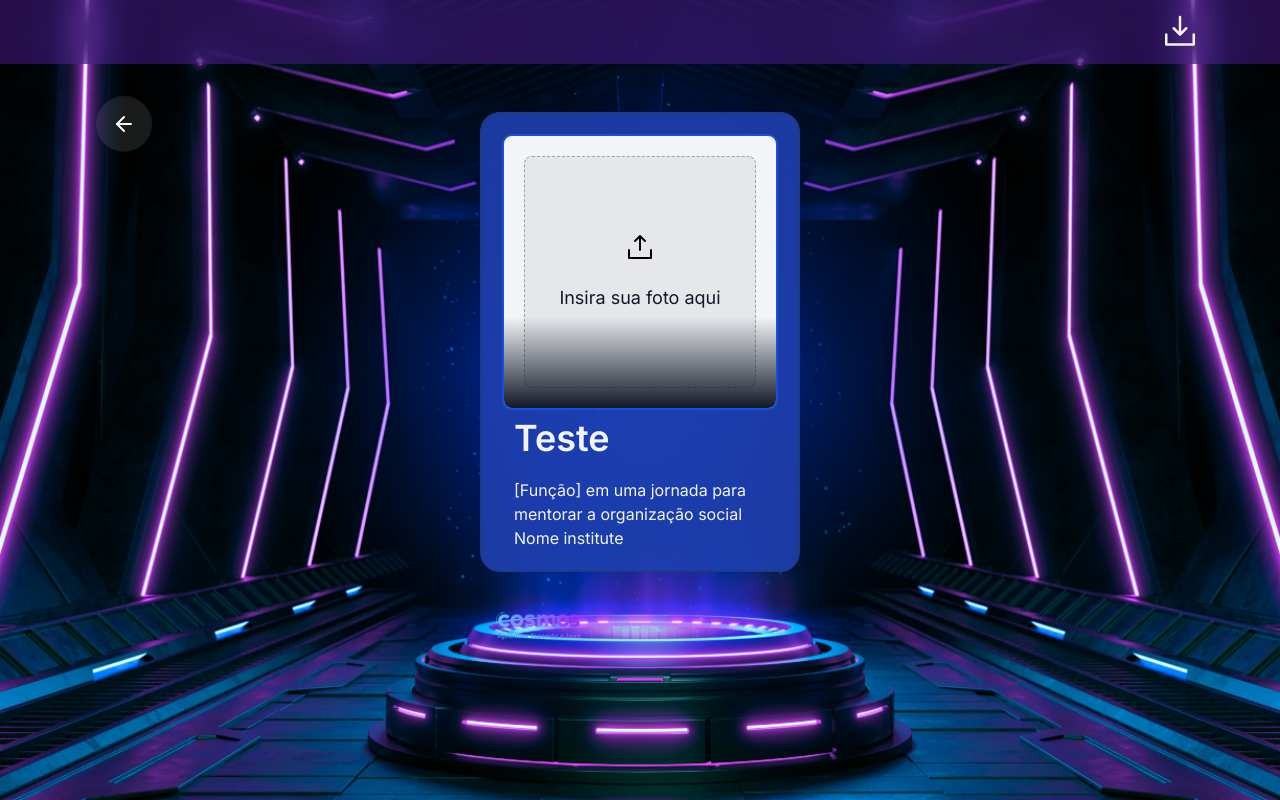
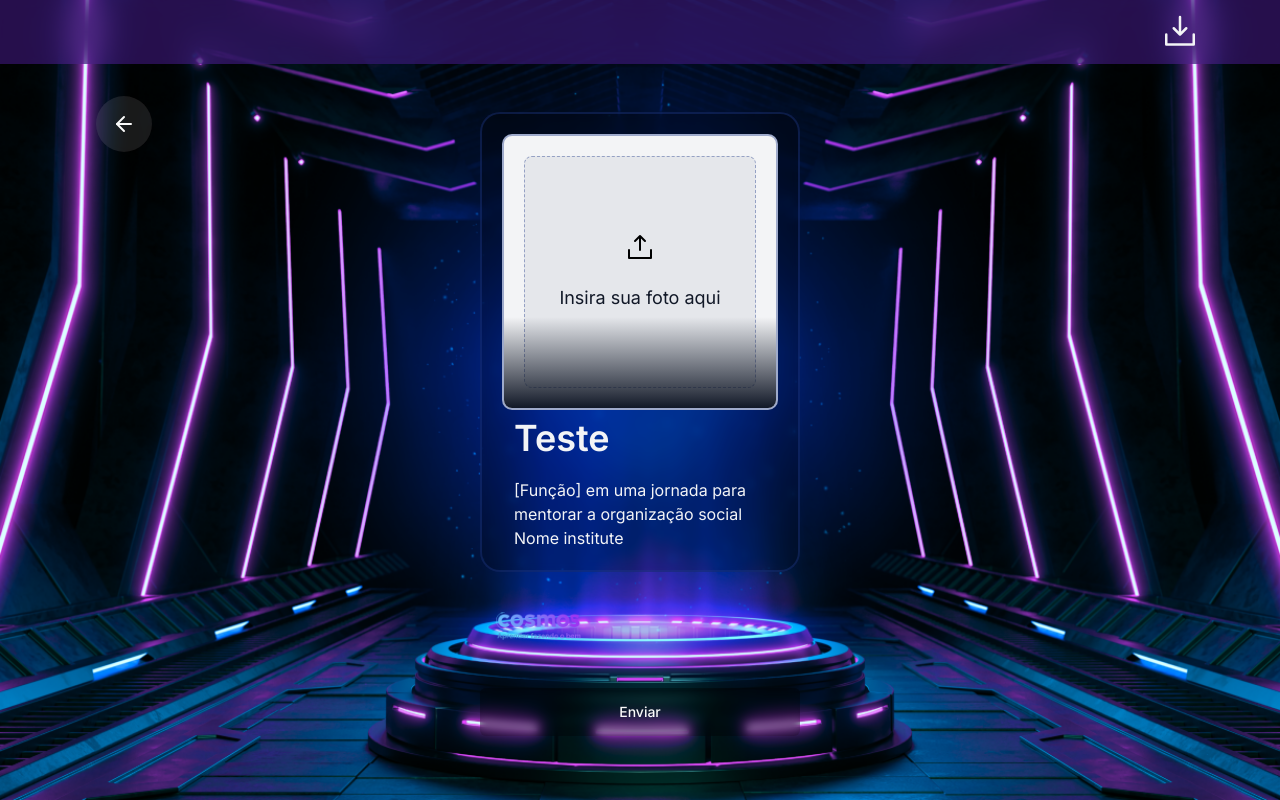
Before and after one commit to cosmossocialtime/cosmos-institute, a Next.js app: page /onboarding/institutions in a window 1280 px wide. Built offline with nearby package versions, Linux system fonts and the light colour scheme; no server answers; sample sign-in values are in the browser's storage.

Commit message:
:up: finish page institutions

```diff
--- a/src/app/(protected-routes)/onboarding/institutions/page.tsx
+++ b/src/app/(protected-routes)/onboarding/institutions/page.tsx
@@ -1,8 +1,10 @@
+/* eslint-disable @typescript-eslint/no-non-null-assertion */
 'use client'
 import { ButtonBackRotues } from '@/components/ButtonBackRoutes'
 import { DialogCrop } from '@/components/Crop/DialogCrop'
 import SettingCropArea from '@/components/Crop/SettingCropArea'
 import UploadImage from '@/components/Crop/UploadImage'
+import { Button } from '@/components/ui/button'
 import { Camera, DownloadSimple, UploadSimple } from '@phosphor-icons/react'
 import html2canvas from 'html2canvas'
 import Image from 'next/image'
@@ -48,9 +50,9 @@ export default function Institutions() {
       </header>
 
       <div className="card flex min-h-screen min-w-[1080px] flex-col items-center gap-5 bg-backgroundInstitutions bg-cover bg-center py-28">
-        <div className="w-80 rounded-[20px] border-2 border-solid border-blue-900 bg-blue-800/90 p-5">
+        <div className="w-80 rounded-[20px] border-2 border-solid border-blue-900/40 bg-black/20 p-5 backdrop-blur-sm">
           <UploadImage updateImgSrc={receiveImg}>
-            <div className="relative aspect-square w-full cursor-pointer overflow-hidden rounded-[10px] border-2 border-solid border-blue-700 bg-gray-100">
+            <div className="relative aspect-square w-full cursor-pointer overflow-hidden rounded-[10px] border-2 border-solid border-blue-900/40 bg-gray-100">
               {profilePhoto ? (
                 <>
                   <Image
@@ -66,7 +68,7 @@ export default function Institutions() {
                   </div>
                 </>
               ) : (
-                <div className="absolute inset-0 m-5 flex flex-col items-center justify-center gap-5 rounded-lg border border-dashed border-gray-400 bg-gray-200">
+                <div className="absolute inset-0 m-5 flex flex-col items-center justify-center gap-5 rounded-lg border border-dashed border-blue-900/40 bg-gray-200">
                   <UploadSimple size={32} />
                   <span className="text-lg text-gray-900">
                     Insira sua foto aqui
@@ -115,6 +117,9 @@ export default function Institutions() {
           />
         </div>
       </div>
+      <Button className="absolute bottom-10 left-1/2 w-full max-w-xs -translate-x-1/2 -translate-y-1/2 bg-black/30 py-6 backdrop-blur-sm transition-all duration-200">
+        Enviar
+      </Button>
     </div>
   )
 }
--- a/src/app/(protected-routes)/onboarding/org-star/layout.tsx
+++ b/src/app/(protected-routes)/onboarding/org-star/layout.tsx
@@ -5,11 +5,7 @@ export const metadata: Metadata = {
   title: 'Estrela da organização',
 }
 
-export default async function PrivateRoutes({
-  children,
-}: {
-  children: ReactNode
-}) {
+export default async function OrgStar({ children }: { children: ReactNode }) {
   return (
     <html lang="pt-BR">
       <body>{children}</body>
--- a/src/app/(protected-routes)/onboarding/org-star/page.tsx
+++ b/src/app/(protected-routes)/onboarding/org-star/page.tsx
@@ -33,7 +33,7 @@ export default function OrgStar() {
             </p>
           </div>
           <Dialog.Dialog>
-            <Dialog.DialogTrigger className="rounded-lg bg-[#7C7C7C14]/10 p-10 text-zinc-50 backdrop-blur-sm transition-all duration-300 hover:bg-[#7C7C7C14]/20 hover:backdrop-blur-none">
+            <Dialog.DialogTrigger className="rounded-lg border-l border-t border-violet-500 bg-[#7C7C7C14]/10 p-10 text-zinc-50 backdrop-blur-sm transition-all duration-300 hover:bg-[#7C7C7C14]/20 hover:backdrop-blur-none">
               <Image
                 src="/star.png"
                 height={250}
--- a/src/app/(protected-routes)/onboarding/start/page.tsx
+++ b/src/app/(protected-routes)/onboarding/start/page.tsx
@@ -2,7 +2,7 @@
 import { Button } from '@/components/ui/button'
 import { useRouter } from 'next/navigation'
 
-export default function Teste() {
+export default function Start() {
   const router = useRouter()
   function handleNextPage() {
     return router.push('/onboarding/org-star')
```
